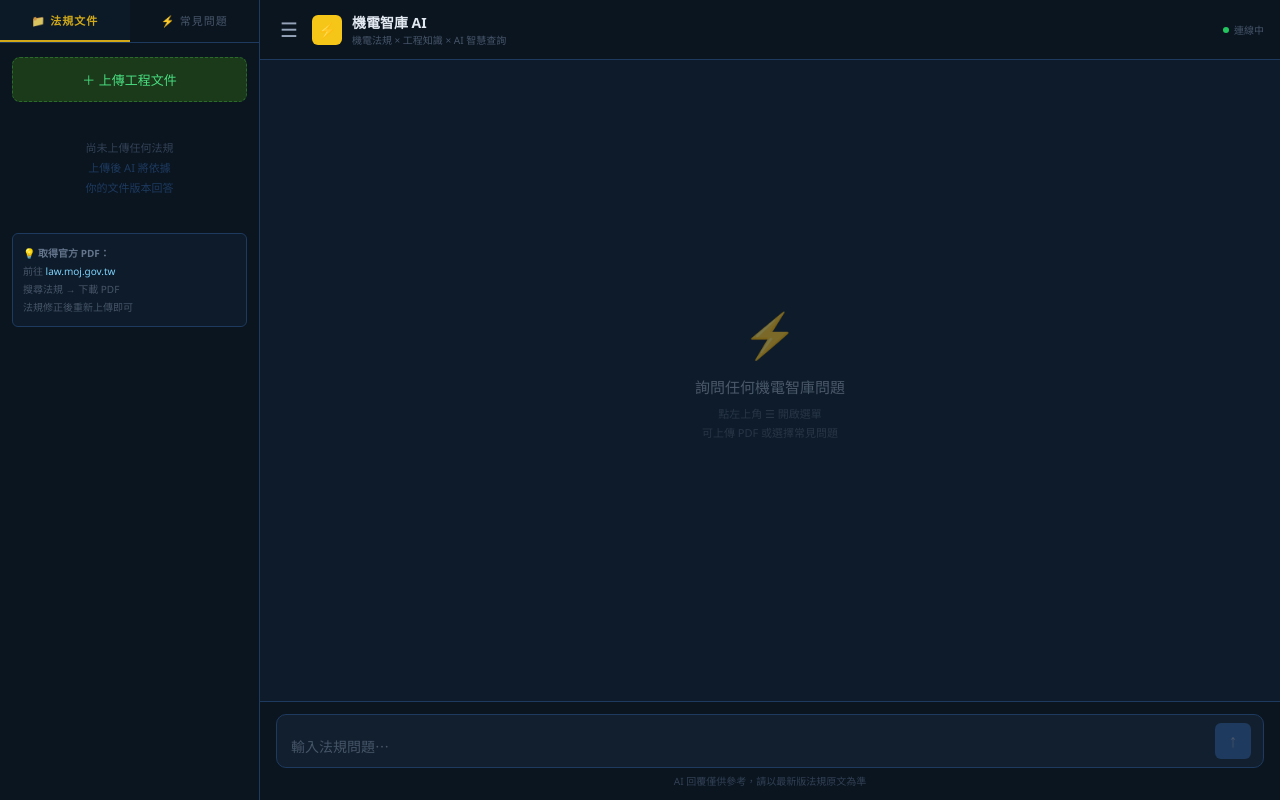
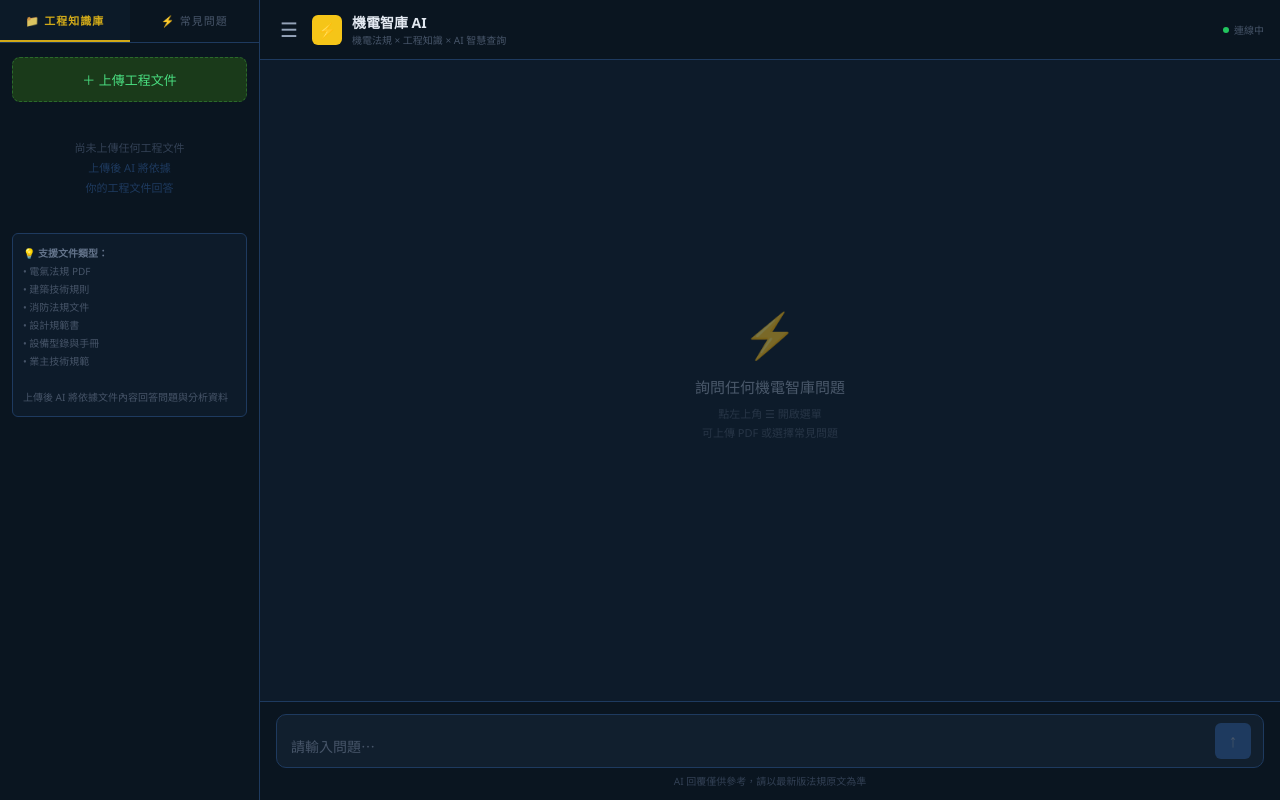
Before and after one commit to yuanyuanchen63-sudo/electrical-law-app, a Next.js app in the folder Desktop/electrical-law-app/: page / in a window 1280 px wide. Built offline with nearby package versions, Linux system fonts and the light colour scheme.

Commit message:
Update page.tsx

```diff
--- a/Desktop/electrical-law-app/app/page.tsx
+++ b/Desktop/electrical-law-app/app/page.tsx
@@ -3,12 +3,12 @@
 import { useState, useRef, useEffect, useCallback } from "react";
 
 const QUICK_QUESTIONS = [
-  "單相 220V 迴路的導線截面積最小需幾 mm²？",
-  "緊急出口指示燈的安裝高度規定？",
-  "變壓器室的防火區劃要求？",
-  "屋內配線的接地規定為何？",
-  "分路保護器的額定電流如何選定？",
-  "特低壓電路的電壓範圍規定？",
+  "PVC管填充率如何計算？",
+  "電壓降計算公式？",
+  "低壓配電盤設計原則？",
+  "消防泵浦供電規範？",
+  "ATS切換方式有哪些？",
+  "接地電阻標準值是多少？",
 ];
 
 type Message = { role: "user" | "assistant"; content: string };
@@ -184,7 +184,7 @@ export default function Page() {
               color: tab === t ? "#F5C518" : "#475569", cursor: "pointer",
               fontSize: "11px", fontWeight: tab === t ? 700 : 400, letterSpacing: "1px",
             }}>
-              {t === "docs" ? "📁 法規文件" : "⚡ 常見問題"}
+              {t === "docs" ? "📁 工程知識庫" : "⚡ 常見問題"}
             </button>
           ))}
         </div>
@@ -216,8 +216,8 @@ export default function Page() {
 
               {docs.length === 0 ? (
                 <div style={{ textAlign: "center", padding: "24px 8px", color: "#334155", fontSize: "11px", lineHeight: "1.8" }}>
-                  尚未上傳任何法規<br />
-                  <span style={{ color: "#1E3A5F" }}>上傳後 AI 將依據<br />你的文件版本回答</span>
+                  尚未上傳任何工程文件<br />
+                  <span style={{ color: "#1E3A5F" }}>上傳後 AI 將依據<br />你的工程文件回答</span>
                 </div>
               ) : (
                 docs.map(doc => (
@@ -242,10 +242,15 @@ export default function Page() {
               )}
 
               <div style={{ marginTop: "12px", padding: "10px", background: "#0D1B2A", border: "1px solid #1E3A5F", borderRadius: "6px", fontSize: "10px", color: "#475569", lineHeight: "1.8" }}>
-                💡 <strong style={{ color: "#64748B" }}>取得官方 PDF：</strong><br />
-                前往 <span style={{ color: "#7DD3FC" }}>law.moj.gov.tw</span><br />
-                搜尋法規 → 下載 PDF<br />
-                法規修正後重新上傳即可
+                💡 <strong style={{ color: "#64748B" }}>支援文件類型：</strong><br />
+  • 電氣法規 PDF<br />
+  • 建築技術規則<br />
+  • 消防法規文件<br />
+  • 設計規範書<br />
+  • 設備型錄與手冊<br />
+  • 業主技術規範<br />
+            <br />
+                  上傳後 AI 將依據文件內容回答問題與分析資料
               </div>
             </>
           )}
@@ -270,7 +275,7 @@ export default function Page() {
           <div style={{ padding: "10px 12px", borderTop: "1px solid #1E3A5F", background: "#0A1520" }}>
             <div style={{ fontSize: "11px", color: "#4ade80", display: "flex", alignItems: "center", gap: "6px" }}>
               <span style={{ width: "7px", height: "7px", borderRadius: "50%", background: "#4ade80", display: "inline-block" }} />
-              已載入 {docs.length} 份法規文件
+              已載入 {docs.length} 份工程文件
             </div>
           </div>
         )}
@@ -350,7 +355,7 @@ export default function Page() {
               value={input}
               onChange={e => setInput(e.target.value)}
               onKeyDown={e => { if (e.key === "Enter" && !e.shiftKey) { e.preventDefault(); sendMessage(); } }}
-              placeholder="輸入法規問題⋯"
+              placeholder="請輸入問題⋯"
               rows={1}
               style={{ flex: 1, background: "transparent", border: "none", outline: "none", color: "#E2E8F0", fontSize: "14px", resize: "none", lineHeight: "1.5", maxHeight: "120px", overflow: "auto", fontFamily: "inherit" }}
             />
```
